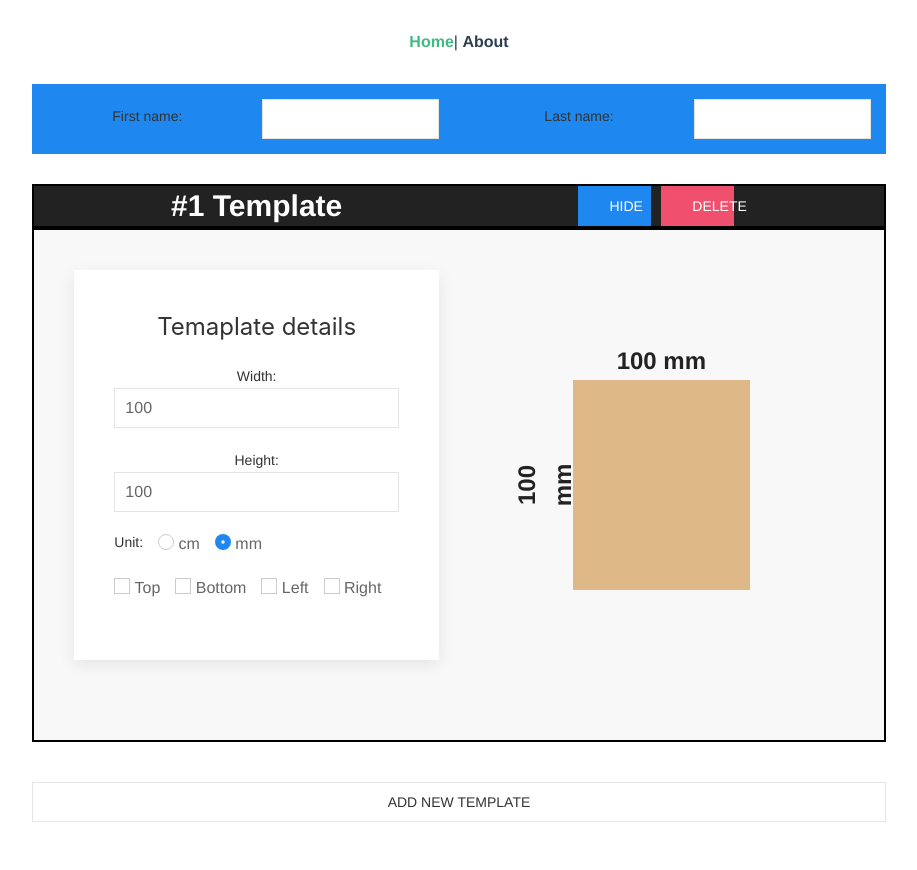
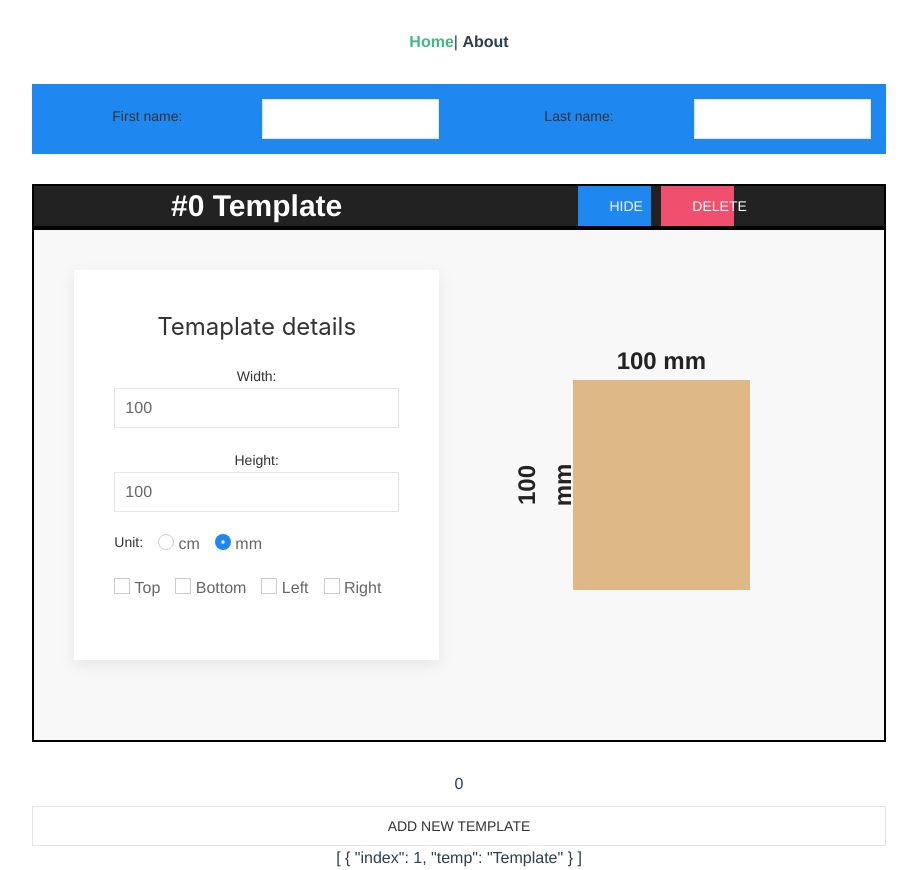
Before and after one commit to sebastianp63/joinery-project-vue, a Vue app: page /#/ in a window 1280 px wide. Shown: the whole page, without its empty margins (181-1098 px from the left). Before the commit the page ends 822 px from the top, so only its background shows below. Built offline with nearby package versions, Linux system fonts and the light colour scheme.

Commit message:
Add removing element by button in the header template

```diff
--- a/src/components/Template.vue
+++ b/src/components/Template.vue
@@ -12,6 +12,7 @@
         <template-preview v-bind:templateData="templateData"></template-preview>
       </div>
     </div>
+    {{id}}
   </div>
 </template>
 
--- a/src/components/TemplateForm.vue
+++ b/src/components/TemplateForm.vue
@@ -93,6 +93,29 @@ export default {
         if (val.width < 0 || val.width === "") {
           val.width = 0;
         }
+
+        if (val.width > this.validateData.maxWidthForCm && val.units === "cm") {
+          val.width = this.validateData.maxWidthForCm;
+        }
+
+        if (
+          val.height > this.validateData.maxHeightForCm &&
+          val.units === "cm"
+        ) {
+          val.height = this.validateData.maxHeightForCm;
+        }
+
+        if (val.width > this.validateData.maxWidthForMm && val.units === "mm") {
+          val.width = this.validateData.maxWidthForMm;
+        }
+
+        if (
+          val.height > this.validateData.maxHeightForMm &&
+          val.units === "mm"
+        ) {
+          val.height = this.validateData.maxHeightForMm;
+        }
+
         this.$emit("onUpdated", this.state);
       },
       deep: true
@@ -100,6 +123,12 @@ export default {
   },
   data() {
     return {
+      validateData: {
+        maxWidthForCm: 500,
+        maxHeightForCm: 300,
+        maxWidthForMm: 5000,
+        maxHeightForMm: 3000
+      },
       state: {
         id: 0,
         width: 100,
--- a/src/components/TemplateHeader.vue
+++ b/src/components/TemplateHeader.vue
@@ -3,19 +3,21 @@
     class="uk-container uk-width-2-3 uk-align-center uk-background-secondary uk-margin-remove-bottom"
   >
     <div class="uk-child-width-expand@s" uk-grid>
-      <p class="hedaer-id">#{{templateNumber}} Template</p>
+      <p class="hedaer-id">#{{ templateNumber }} Template</p>
       <div>
         <button
           class="uk-button uk-button-primary"
           @click="hidden=!hidden"
         >{{ hidden ? "Show" : "Hide"}}</button>
-        <button class="uk-button uk-button-danger">Delete</button>
+        <button @click="deleteTemplate" class="uk-button uk-button-danger">Delete</button>
       </div>
     </div>
   </div>
 </template>
 
 <script>
+import { bus } from "../main";
+
 export default {
   props: {
     templateNumber: {
@@ -34,6 +36,11 @@ export default {
         this.$emit("onHide", this.hidden);
       },
       deep: true
+    }
+  },
+  methods: {
+    deleteTemplate: function() {
+      bus.$emit("deleteTemplate", this.templateNumber);
     }
   }
 };
--- a/src/main.js
+++ b/src/main.js
@@ -4,6 +4,8 @@ import router from './router';
 
 Vue.config.productionTip = false;
 
+export const bus = new Vue();
+
 new Vue({
   router,
   render: h => h(App),
--- a/src/views/Home.vue
+++ b/src/views/Home.vue
@@ -1,19 +1,25 @@
 <template>
   <div class="home">
     <UserHeader />
-    <!-- <component
-      v-for="component in templateComponents"
+    <component
+      v-for="(component,id) in templateComponents"
       v-bind:key="component.index"
       v-bind:is="component.temp"
-    ></component>-->
+      v-bind:id="id"
+    ></component>
 
-    <div v-for="el in templateComponents" v-bind:key="el.id">
-      <Template v-bind:id="el.index"></Template>
-    </div>
+    <!-- <div
+      v-for="(el, index) in templateComponents"
+      v-bind:key="el.id "
+      v-on:delete-row="deleteThisRow(index)"
+    >
+      <Template v-bind:id="index"></Template>
+    </div>-->
     <button
       class="uk-button uk-button-default uk-width-2-3 uk-margin-small-top"
       @click="addNewTemplate"
     >Add new template</button>
+    <div>{{templateComponents}}</div>
   </div>
 </template>
 
@@ -21,6 +27,8 @@
 // @ is an alias to /src
 import Template from "@/components/Template.vue";
 import UserHeader from "@/components/UserHeader.vue";
+
+import { bus } from "../main";
 
 export default {
   name: "home",
@@ -31,24 +39,54 @@ export default {
   data() {
     return {
       id: 1,
-      templateComponents: [{ index: 1 }]
+      templateComponents: [{ index: 1, temp: "Template" }]
     };
   },
+  created() {
+    bus.$on("deleteTemplate", data => {
+      console.log("byussss");
+      this.deleteThisRow(data);
+    });
+  },
+
   methods: {
     addNewTemplate: function() {
       this.id += 1;
-      console.log(this.id);
       let exist = this.templateComponents.filter(element => {
         return element.index == this.id;
       });
-      console.log();
       if (!exist.length > 0) {
         this.templateComponents.push({
-          index: this.id
+          index: this.id,
+          temp: "Template"
         });
       } else {
-        console.log("this themplate has beenalready exist");
+        console.log("this themplate has been already exist");
       }
+    },
+
+    deleteThisRow: function(index) {
+      if (this.templateComponents.length > 1) {
+        this.templateComponents.splice(index, 1);
+      }
+      // if (this.templateComponents.length > 1) {
+      //   console.log("start index: " + index);
+      //   const itemToRemove = index - 1;
+      //   // console.log("index to remove: " + itemToRemove);
+      //   this.templateComponents.splice(itemToRemove, 1);
+      //   // this.templateComponents = this.templateComponents
+      //   //   .slice(0, itemToRemove)
+      //   //   .concat(this.templateComponents.slice(-itemToRemove));
+
+      //   // console.log(this.templateComponents);
+      //   this.id = index;
+      //   // console.log("size: " + this.templateComponents.length);
+      //   for (let i = itemToRemove; i < this.templateComponents.length; i++) {
+      //     this.templateComponents[i].index = this.id;
+      //     if (this.id < this.templateComponents.length - 1) this.id++;
+      //   }
+
+      //  }
     }
   }
 };
```
Also changed, not shown: 1 other file (tests, documents, lock files or other folders).
